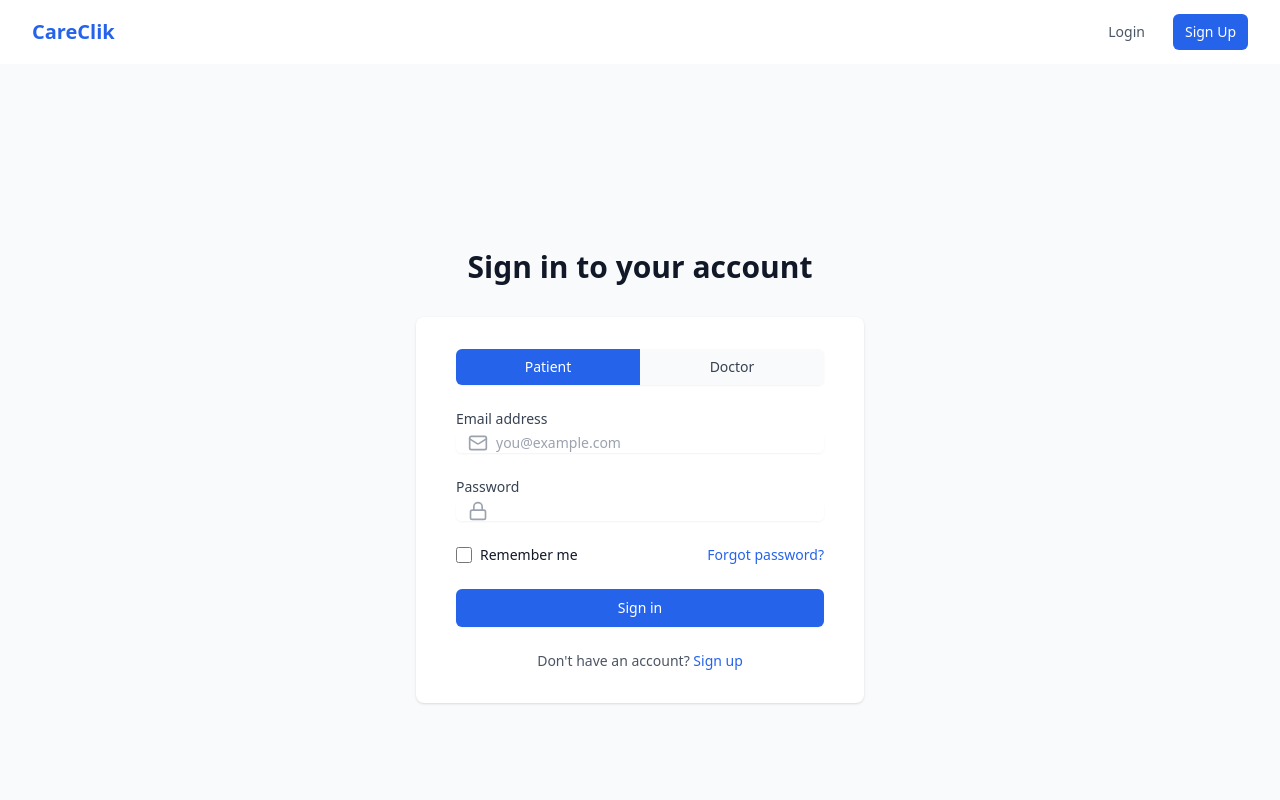
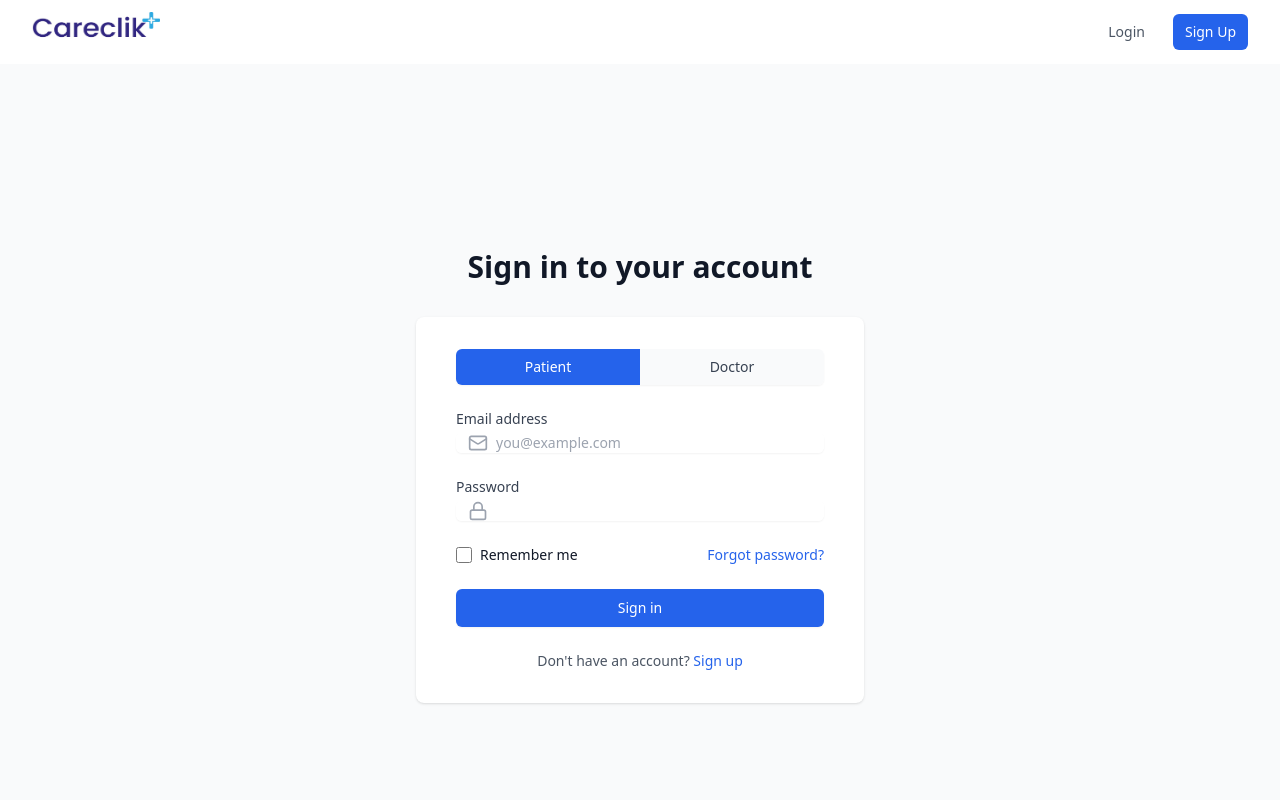
Before and after one commit to umargafia/care-click-frontend, a React (Vite) app: page /login in a window 1280 px wide. Shown: the top 800 px of the page. Built offline with nearby package versions, Linux system fonts and the light colour scheme.

Commit message:
add logo to header and remove loading message from login form

```diff
--- a/src/components/layout/Header.tsx
+++ b/src/components/layout/Header.tsx
@@ -3,8 +3,9 @@ import { Link, useNavigate } from 'react-router-dom';
 import { useAuth } from '../../context/AuthContext';
 import { RootState } from '../../app/store';
 import { useDispatch, useSelector } from 'react-redux';
+
 import { logout } from '../../app/counterSlice';
-
+import logo from '../../../assets/logo.jpg';
 export default function Header() {
   const { userType, isAuthenticated } = useSelector(
     (state: RootState) => state.auth
@@ -24,7 +25,7 @@ export default function Header() {
         <div className="flex justify-between h-16 items-center">
           <div className="flex-shrink-0">
             <Link to="/" className="text-xl font-bold text-blue-600">
-              CareClik
+              <img src={logo} className="w-32 h-10" alt="logo" />
             </Link>
           </div>
 
--- a/src/pages/auth/components/LoginForm.tsx
+++ b/src/pages/auth/components/LoginForm.tsx
@@ -69,7 +69,7 @@ export default function LoginForm() {
 
   return (
     <form className="space-y-6" onSubmit={handleSubmit}>
-      {loading && <div className="text-center">Loading...</div>}
+
       {error && (
         <div className="p-3 text-sm text-red-600 bg-red-100 rounded-md">
           {error}
```
Also changed, not shown: assets/logo.jpg (added).
